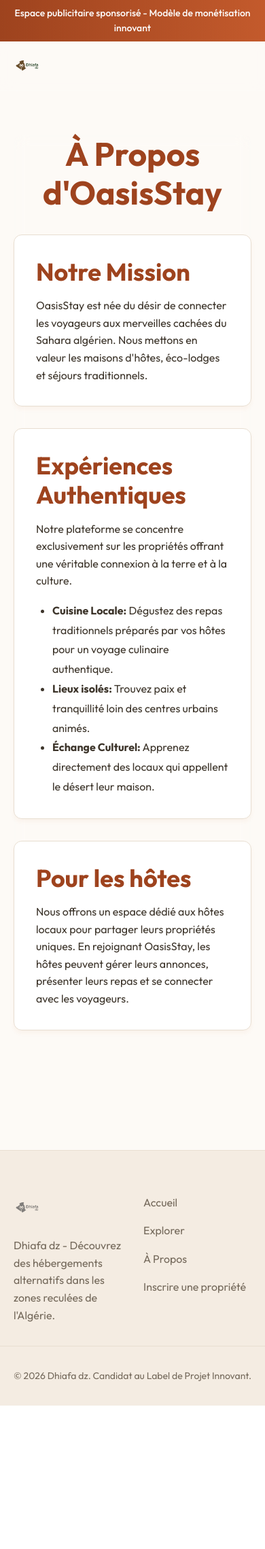
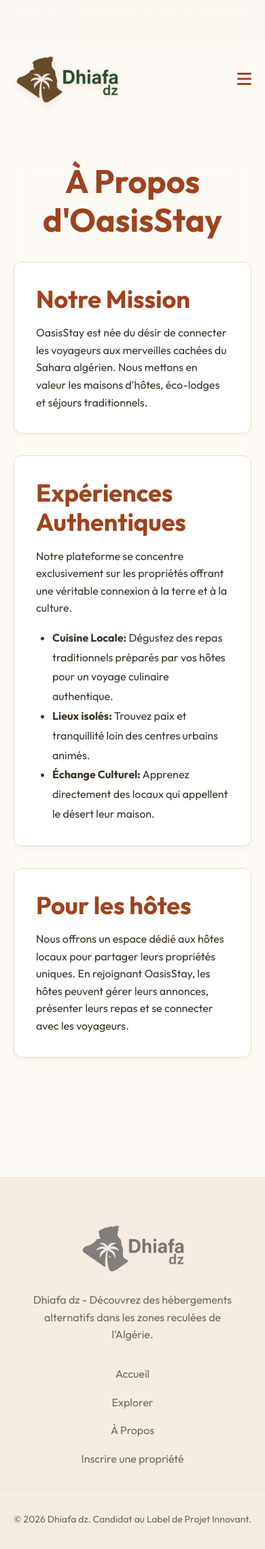
Before and after one commit to khaledTarchi/Dalil-Travel, a Flask app: page /about in a window 390 px wide. Shown: the whole page at 68% size. Before the commit the page ends 2068 px from the top, so only its background shows below. Run offline with Flask 3, Linux system fonts and the light colour scheme.

Commit message:
feat: enhance responsive layout, mobile navigation, and optimize logo display

```diff
--- a/app/static/css/style.css
+++ b/app/static/css/style.css
@@ -195,6 +195,56 @@
     font-family: var(--font-family);
     cursor: pointer;
     outline: none;
+}
+
+/* Mobile Navigation */
+.mobile-menu-btn {
+    display: none;
+    background: none;
+    border: none;
+    font-size: 1.5rem;
+    color: var(--primary-dark);
+    cursor: pointer;
+    z-index: 1100;
+}
+
+.mobile-nav {
+    position: fixed;
+    top: 0;
+    left: 0;
+    width: 100%;
+    height: 100vh;
+    background: rgba(253, 250, 246, 0.98);
+    backdrop-filter: blur(10px);
+    z-index: 1050;
+    display: flex;
+    flex-direction: column;
+    justify-content: center;
+    align-items: center;
+    transform: translateY(-100%);
+    transition: transform 0.4s cubic-bezier(0.4, 0, 0.2, 1);
+}
+
+.mobile-nav.active {
+    transform: translateY(0);
+}
+
+.mobile-nav-content {
+    display: flex;
+    flex-direction: column;
+    gap: 2rem;
+    text-align: center;
+    font-size: 1.5rem;
+    font-weight: 500;
+}
+
+.language-switcher-mobile select {
+    padding: 0.5rem;
+    border-radius: 8px;
+    border: 1px solid var(--border);
+    background-color: var(--surface);
+    font-family: var(--font-family);
+    font-size: 1.25rem;
 }
 
 /* Footer */
@@ -565,6 +615,9 @@
 
 /* Responsive */
 @media (max-width: 768px) {
+    .mobile-menu-btn {
+        display: block;
+    }
     .property-details-layout {
         grid-template-columns: 1fr;
     }
@@ -588,9 +641,16 @@
 
 /* Redesign specific styles */
 .logo-img {
-    height: 40px;
+    height: 80px;
     width: auto;
     object-fit: contain;
+    transition: var(--transition);
+    filter: drop-shadow(0 4px 6px rgba(195, 90, 44, 0.15));
+}
+
+.logo:hover .logo-img {
+    transform: scale(1.05) translateY(-2px);
+    filter: drop-shadow(0 8px 15px rgba(195, 90, 44, 0.25));
 }
 
 /* No Scroll Body for Home Page */
@@ -670,7 +730,7 @@
 
 #toggleCardsBtn {
     margin-top: 1vh;
-    margin-bottom: 3vh;
+    margin-bottom: 1vh;
     font-size: 1rem;
     padding: 8px 24px;
     border-radius: 30px;
@@ -718,8 +778,40 @@
     color: var(--text-muted);
 }
 
-/* Mobile Responsive - Horizontal Scroll Cards */
+/* Mobile Responsive */
 @media (max-width: 768px) {
+    body.no-scroll {
+        overflow: visible;
+        height: auto;
+    }
+
+    .home-wrapper {
+        min-height: calc(100vh - 100px);
+        height: auto !important;
+    }
+
+    .hero h1 {
+        font-size: 2.5rem;
+    }
+
+    .search-bar {
+        flex-direction: column;
+        gap: 1rem;
+    }
+
+    .footer-content {
+        grid-template-columns: 1fr;
+        text-align: center;
+    }
+
+    .footer-brand p {
+        margin: 1rem auto 0;
+    }
+
+    .registration-form {
+        padding: 1.5rem;
+    }
+
     .home-wrapper h1 {
         font-size: 1.8rem;
     }
--- a/app/static/js/main.js
+++ b/app/static/js/main.js
@@ -1,6 +1,24 @@
 // Main JS Logic for MVP
 
 document.addEventListener('DOMContentLoaded', () => {
+
+    // --- MOBILE NAVIGATION ---
+    const mobileMenuBtn = document.getElementById('mobileMenuBtn');
+    const mobileNav = document.getElementById('mobileNav');
+    if (mobileMenuBtn && mobileNav) {
+        mobileMenuBtn.addEventListener('click', () => {
+            mobileNav.classList.toggle('active');
+            // Toggle icon between bars and times
+            const icon = mobileMenuBtn.querySelector('i');
+            if (icon.classList.contains('fa-bars')) {
+                icon.classList.remove('fa-bars');
+                icon.classList.add('fa-times');
+            } else {
+                icon.classList.remove('fa-times');
+                icon.classList.add('fa-bars');
+            }
+        });
+    }
 
     // --- MAP LOGIC (Home Page) ---
     const mapElement = document.getElementById('map');
--- a/app/templates/base.html
+++ b/app/templates/base.html
@@ -33,6 +33,10 @@
                 <img src="{{ url_for('static', filename='img/new_logo.png') }}" alt="{{ SITE_NAME }}" class="logo-img">
             </a>
 
+            <button class="mobile-menu-btn" id="mobileMenuBtn" aria-label="Toggle navigation">
+                <i class="fa-solid fa-bars"></i>
+            </button>
+
             <nav class="desktop-nav">
                 <a href="{{ url_for('main.index') }}">{{ _t('Home') }}</a>
                 <a href="{{ url_for('main.explore') }}">{{ _t('Explore') }}</a>
@@ -49,6 +53,25 @@
                     </form>
                 </div>
             </nav>
+
+            <!-- Mobile Navigation -->
+            <div class="mobile-nav" id="mobileNav">
+                <div class="mobile-nav-content">
+                    <a href="{{ url_for('main.index') }}">{{ _t('Home') }}</a>
+                    <a href="{{ url_for('main.explore') }}">{{ _t('Explore') }}</a>
+                    <a href="{{ url_for('main.about') }}">{{ _t('About') }}</a>
+                    <a href="{{ url_for('main.register_property') }}" class="btn-primary">{{ _t('Register Property') }}</a>
+                    <div class="language-switcher-mobile">
+                        <form action="{{ url_for('main.set_lang') }}" method="get" id="lang-form-mobile">
+                            <select name="lang" onchange="document.getElementById('lang-form-mobile').submit()">
+                                <option value="en" {% if current_lang == 'en' %}selected{% endif %}>EN</option>
+                                <option value="fr" {% if current_lang == 'fr' %}selected{% endif %}>FR</option>
+                                <option value="ar" {% if current_lang == 'ar' %}selected{% endif %}>عربي</option>
+                            </select>
+                        </form>
+                    </div>
+                </div>
+            </div>
         </div>
     </header>
 
```
Also changed, not shown: app/templates/index.html (+4 -4 lines), app/static/img/new_logo.png.
